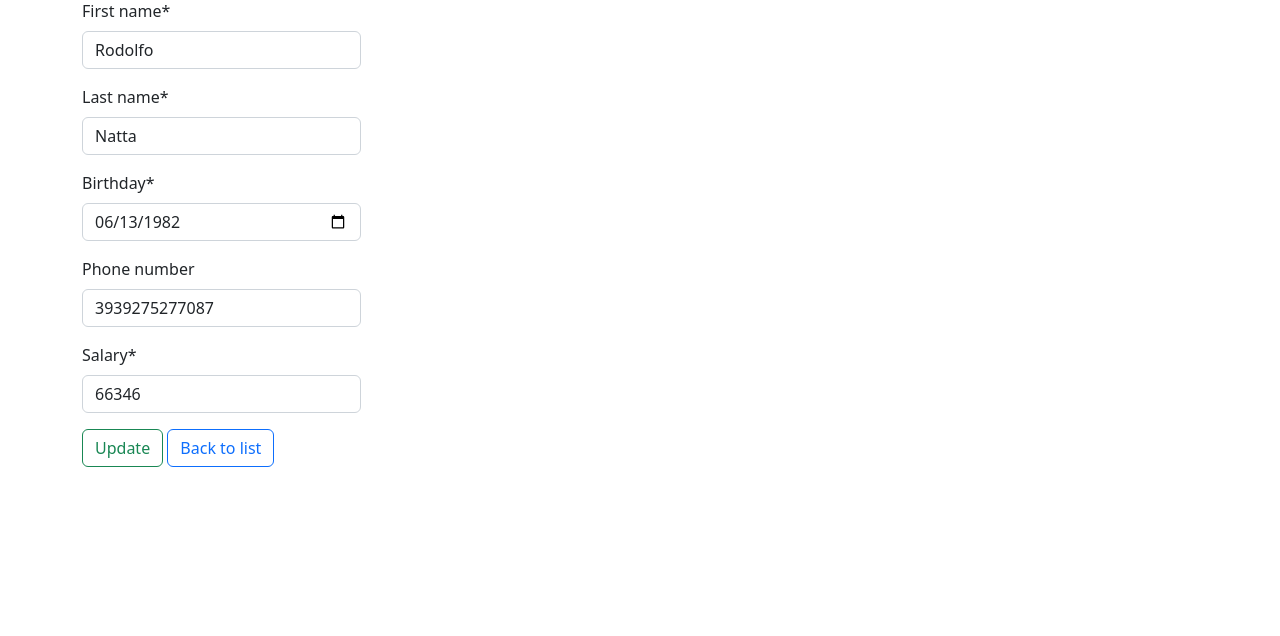
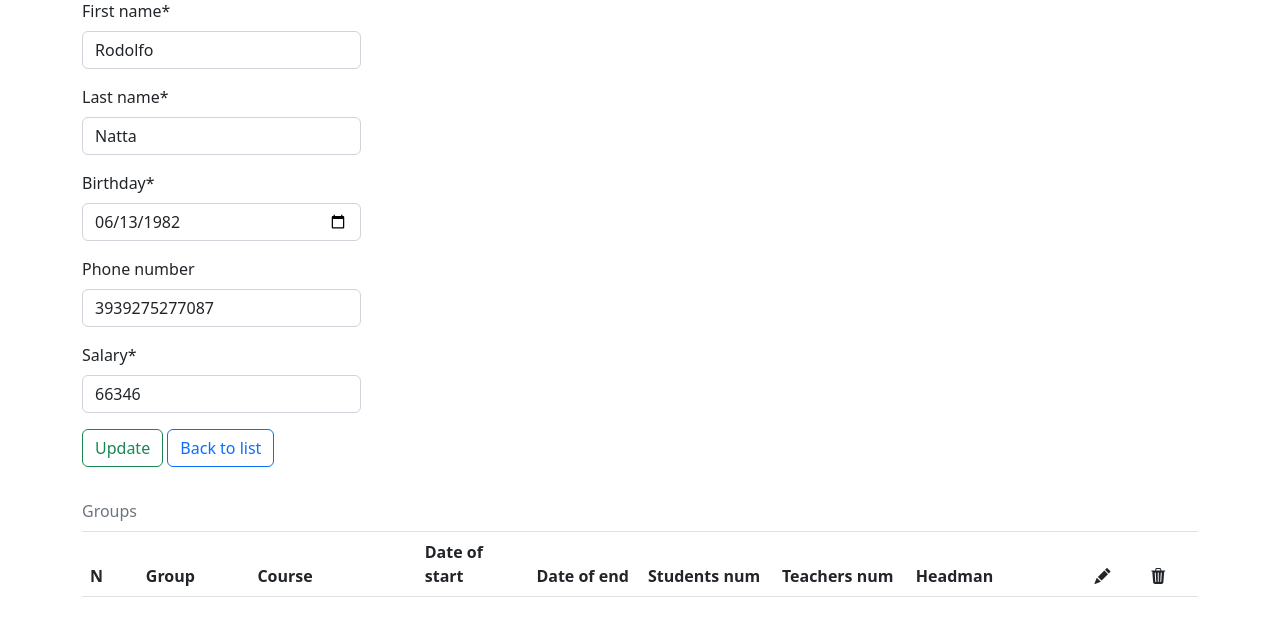
Before and after one commit to PyPro2022/DJANGO_LMS, a Django app: page /teachers/update/1/ in a window 1280 px wide. Shown: the part 73-709 px from the top of the page. Run offline with Django 4.2, Linux system fonts and the light colour scheme; data comes from the database, SQL or seed files in the repository; lists and menus that the app fills with data are empty; parts of the project's set-up code (start-up, migrations or seed data) failed here and were passed over; some libraries are stand-ins or nearby versions.

Commit message:
Добавил список групп в update-шаблон учителя. Поправил list-view группы

```diff
--- a/groups/views.py
+++ b/groups/views.py
@@ -20,6 +20,7 @@ class ListGroupView(ListView):
     model = Group
     template_name = 'groups/gr_list.html'
     context_object_name = 'groups_filter'
+    extra_context = {'title': 'List of groups'}
 
     def get_queryset(self):
         groups_filter = GroupFilterForm(
--- a/teachers/views.py
+++ b/teachers/views.py
@@ -41,6 +41,11 @@ class UpdateTeacherView(UpdateView):
     form_class = TeacherUpdateForm
     success_url = reverse_lazy('teachers')
     template_name = 'teachers/th_update.html'
+
+    def get_context_data(self, **kwargs):
+        context = super().get_context_data(**kwargs)
+        context['groups'] = self.get_object().groups.all()
+        return context
 
 
 class DeleteTeacherView(DeleteView):
--- a/templates/teachers/th_update.html
+++ b/templates/teachers/th_update.html
@@ -13,4 +13,18 @@
                 <input class="btn btn-outline-success" type="submit" value="Update">
         <a class="btn btn-outline-primary" href="{% url 'teachers' %}">Back to list</a>
     </form>
+<br>
+<table>
+    <caption>Groups</caption>
+<!--    <thead>-->
+<!--    <tr>-->
+<!--        <th>Teachers</th>-->
+<!--    </tr>-->
+<!--    </thead>-->
+<!--             {#{% with list_object=group.teachers.all on_group=False %}#}-->
+                 {% with list_object=groups on_course=True %}
+                {% include 'includes/gr_list_table.html' %}
+            {% endwith %}
+</table>
+
 {% endblock %}
```
